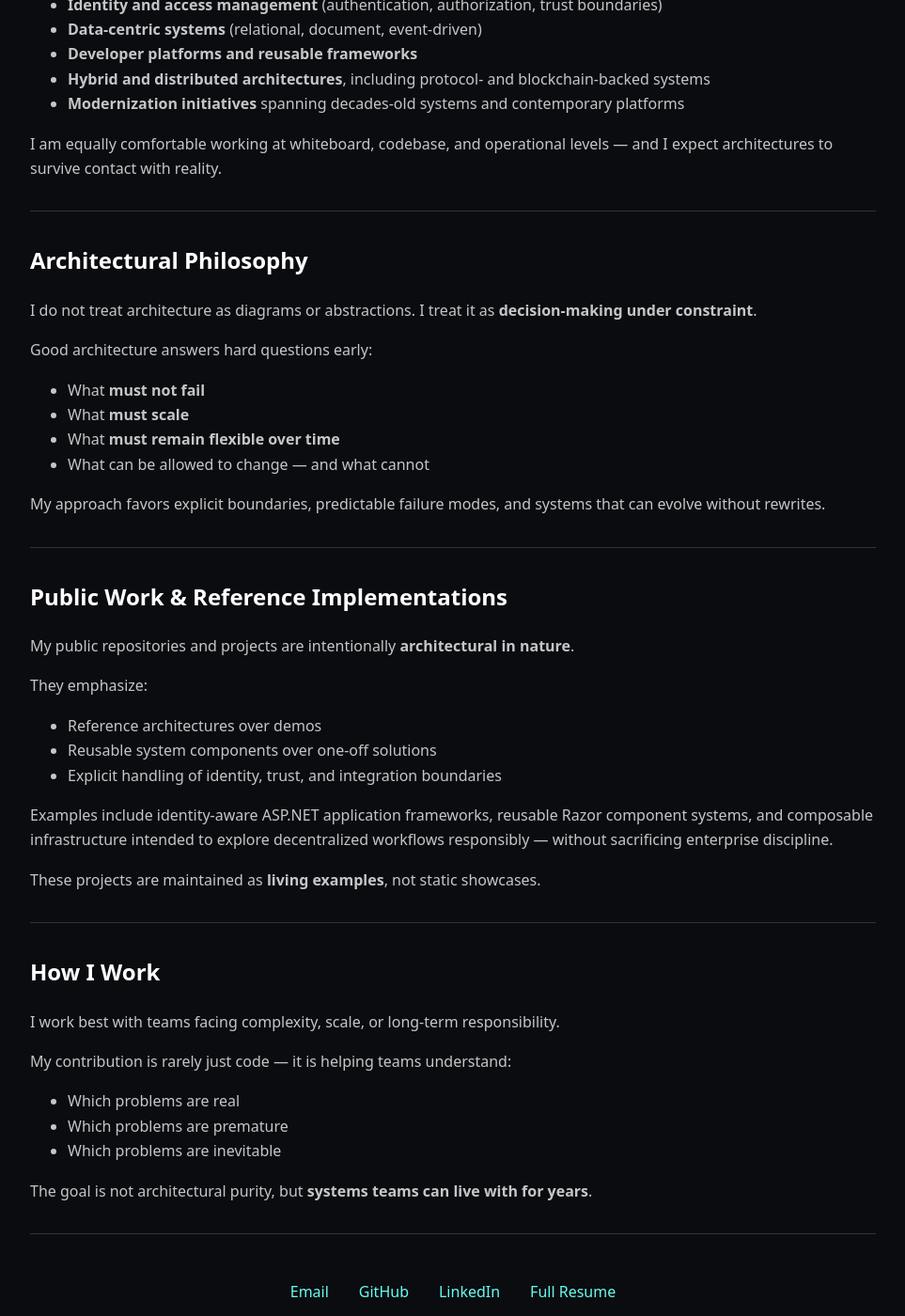
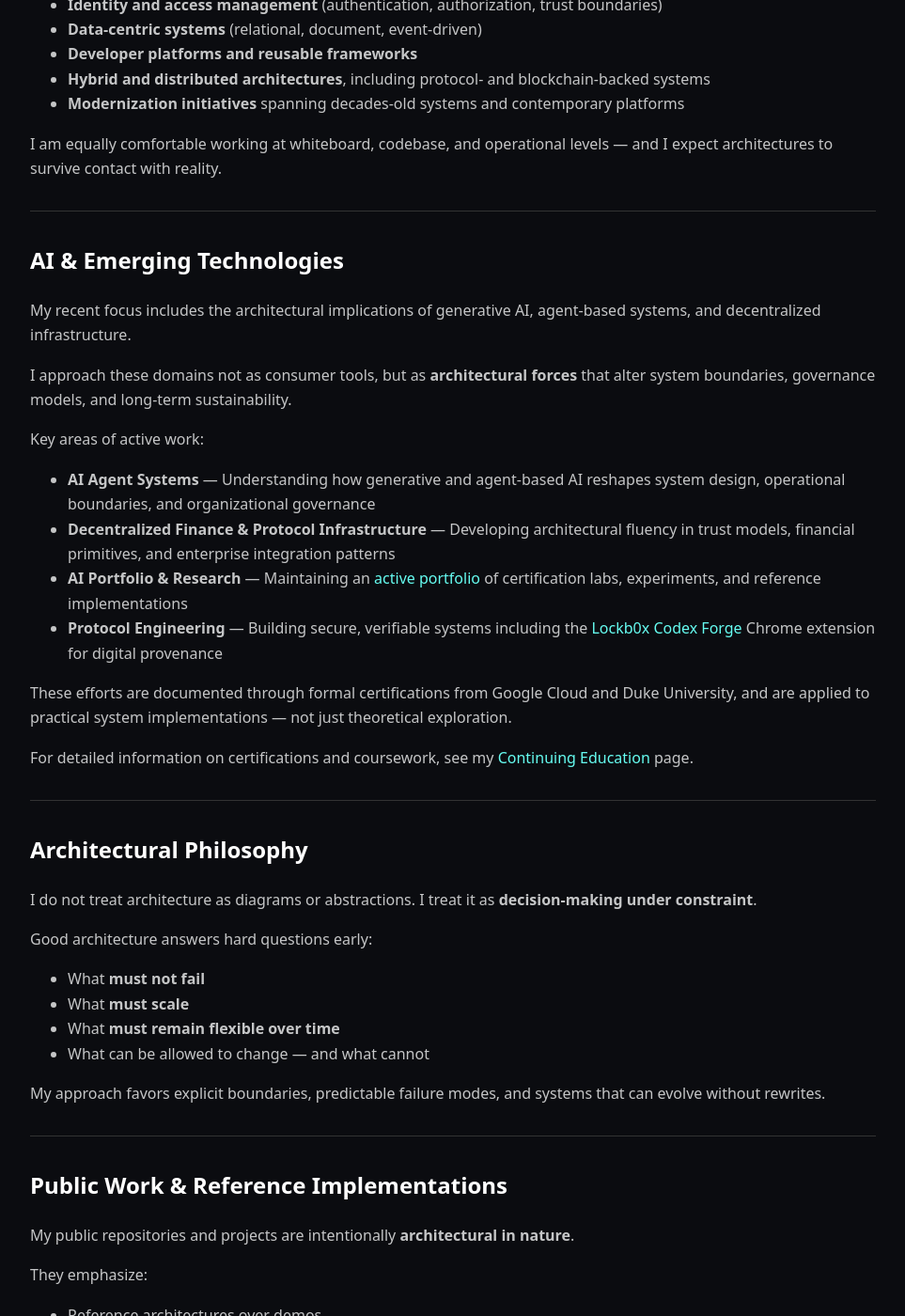
Before and after one commit to steven-tomlinson/steventomlinson.dev, a Jekyll site: the page built from index.md, in a window 1280 px wide and 1400 px high, scrolled down 1064 px. Shown: the whole window at 94% size, without its empty margins (158-1121 px from the left). Built offline with Jekyll 4.4.1, drawn with Linux system fonts in a browser that asks for light colours; our own code applies the rules of GitHub Pages for plain Markdown files; some of the changed text lies outside the part shown.

Commit message:
Add AI certifications and projects to professional profile
Co-authored-by: steven-tomlinson <8976999+steven-tomlinson@users.noreply.github.com>

```diff
--- a/index.md
+++ b/index.md
@@ -67,6 +67,25 @@ I am equally comfortable working at whiteboard, codebase, and operational levels
 
 ---
 
+## AI & Emerging Technologies
+
+My recent focus includes the architectural implications of generative AI, agent-based systems, and decentralized infrastructure.
+
+I approach these domains not as consumer tools, but as **architectural forces** that alter system boundaries, governance models, and long-term sustainability.
+
+Key areas of active work:
+
+* **AI Agent Systems** — Understanding how generative and agent-based AI reshapes system design, operational boundaries, and organizational governance
+* **Decentralized Finance & Protocol Infrastructure** — Developing architectural fluency in trust models, financial primitives, and enterprise integration patterns
+* **AI Portfolio & Research** — Maintaining an [active portfolio](https://github.com/steven-tomlinson/ai-portfolio) of certification labs, experiments, and reference implementations
+* **Protocol Engineering** — Building secure, verifiable systems including the [Lockb0x Codex Forge](https://github.com/steven-tomlinson/lockbox-codex-forge) Chrome extension for digital provenance
+
+These efforts are documented through formal certifications from Google Cloud and Duke University, and are applied to practical system implementations — not just theoretical exploration.
+
+For detailed information on certifications and coursework, see my [Continuing Education](/continuing-education.html) page.
+
+---
+
 ## Architectural Philosophy
 
 I do not treat architecture as diagrams or abstractions.
@@ -93,9 +112,16 @@ They emphasize:
 * Reusable system components over one-off solutions
 * Explicit handling of identity, trust, and integration boundaries
 
-Examples include identity-aware ASP.NET application frameworks, reusable Razor component systems, and composable infrastructure intended to explore decentralized workflows responsibly — without sacrificing enterprise discipline.
+Examples include:
+* Identity-aware ASP.NET application frameworks
+* Reusable Razor component systems
+* Composable infrastructure exploring decentralized workflows responsibly
+* **AI Portfolio** — Certification labs and research implementations demonstrating agent-based systems, Azure AI integration, and architectural patterns
+* **Lockb0x Codex Forge** — Protocol-driven Chrome extension for secure, verifiable digital provenance with cryptographic proofs
 
 These projects are maintained as **living examples**, not static showcases.
+
+For detailed information on AI-related projects, see my [AI Projects & Research](/ai-projects.html) page.
 
 ---
 
@@ -118,6 +144,8 @@ The goal is not architectural purity, but **systems teams can live with for year
     <li><a href="mailto:steven.tomlinson@gmail.com">Email</a></li>
     <li><a href="https://github.com/steven-tomlinson">GitHub</a></li>
     <li><a href="https://www.linkedin.com/in/pakana/">LinkedIn</a></li>
+    <li><a href="ai-projects.html">AI Projects</a></li>
+    <li><a href="continuing-education.html">Continuing Education</a></li>
     <li><a href="Full-Resume.pdf">Full Resume</a></li>
   </ul>
 </nav>
```
Also changed, not shown: ai-projects.md (added, +197 -0 lines), continuing-education.md (+20 -0 lines).
